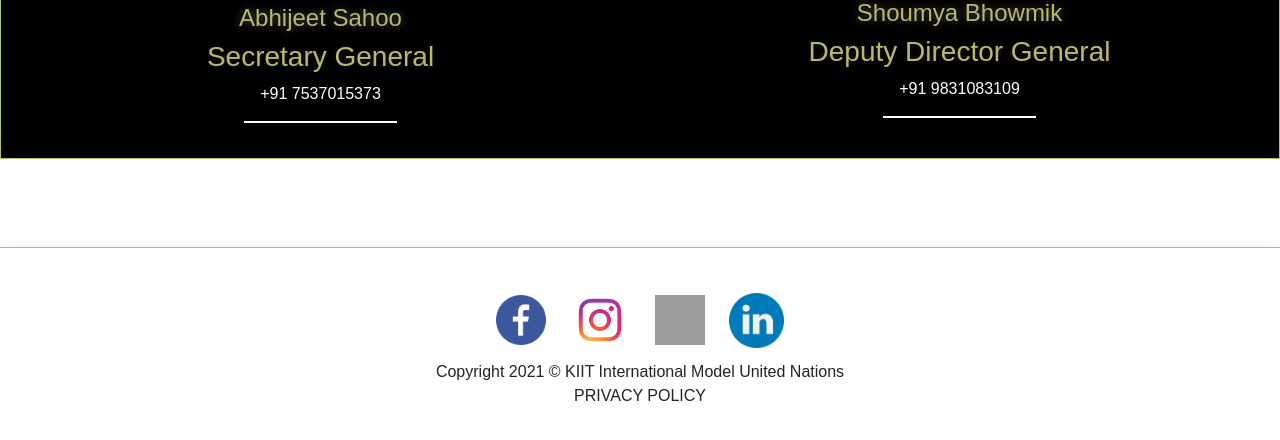
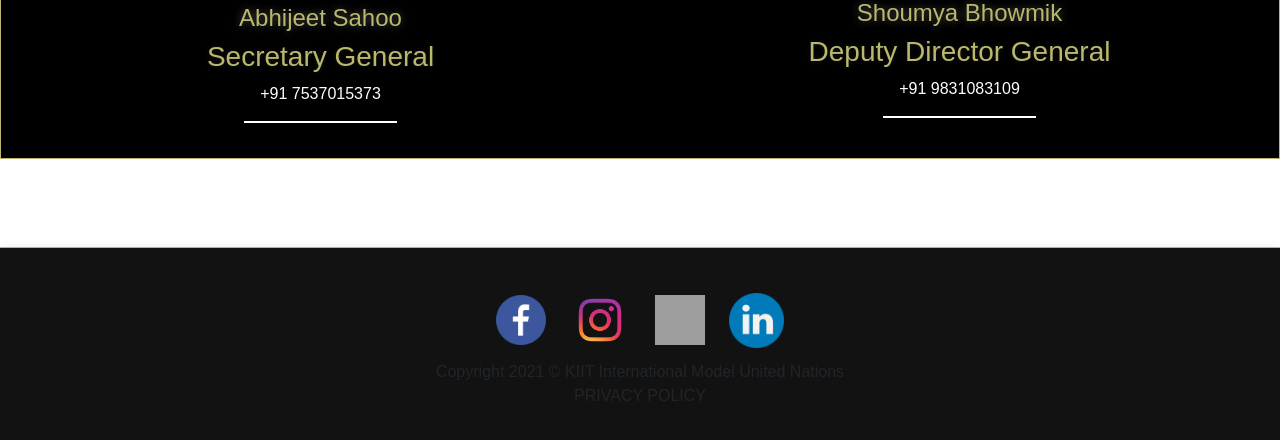
Before and after one commit to wishsagarks/KIITMUN21, a PHP site: page /campus-ambassador.php in a window 1280 px wide. Shown: the part 2624-3064 px from the top of the page. Run offline with PHP 8.4, Linux system fonts and the light colour scheme; data that the repository does not hold is empty; a stand-in replaces the project's code that opens the database connection; grey boxes are pictures that could not be loaded.

Commit message:
Update footer.php

```diff
--- a/partials/footer.php
+++ b/partials/footer.php
@@ -1,4 +1,4 @@
-<div class="footer-copyright">
+<div class="footer-copyright" style="background-color:#121212;">
 
     <ul
         style="list-style:none;background:rgba(0,0,0,0);overflow:hidden;color:#fff;padding:0;text-align: center;margin:0;">
```
